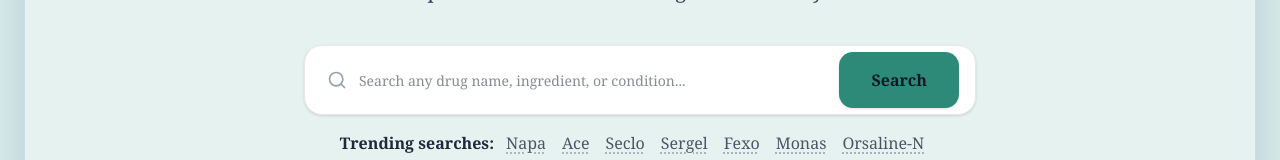
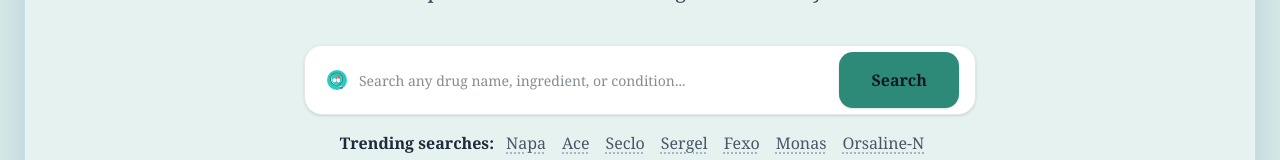
Before and after one commit to qilaro/Med-Nest, a Next.js app in the folder frontend/: page / in a window 1280 px wide. Shown: the part 341-501 px from the top of the page. Built offline with nearby package versions, Linux system fonts and the light colour scheme; no server answers; the database is empty; a web font is replaced by a local one.

Commit message:
feat: pill.svg replaces magnifying glass in search bars

```diff
--- a/frontend/app/drugs/page.tsx
+++ b/frontend/app/drugs/page.tsx
@@ -2,7 +2,7 @@
 
 import { useState, useEffect, Suspense, useRef } from "react";
 import { useSearchParams, useRouter } from "next/navigation";
-import { Search, SlidersHorizontal, Pill, Loader2, X, AlertCircle, Star } from "lucide-react";
+import { SlidersHorizontal, Pill, Loader2, X, AlertCircle, Star } from "lucide-react";
 import { drugService } from "@/lib/services/drugService";
 import { DrugClass, DrugSummary } from "@/types/drug";
 import DrugCard from "@/components/drugs/DrugCard";
@@ -210,7 +210,7 @@ function DrugsContent() {
 
         <form ref={searchRef} onSubmit={(e) => handleSearch(e)} className="flex flex-wrap gap-4 mb-10 items-center">
           <div className="relative flex-1">
-            <Search className="absolute left-3 top-1/2 -translate-y-1/2 h-5 w-5 text-muted-foreground" />
+            <img src="/icons/pill.svg" alt="search" className="absolute left-3 top-1/2 -translate-y-1/2 h-5 w-5" />
             <Input
               type="text"
               value={query}
--- a/frontend/app/page.tsx
+++ b/frontend/app/page.tsx
@@ -136,10 +136,7 @@ export default function Home() {
               <form ref={searchRef} onSubmit={handleSearchSubmit} className="max-w-2xl mx-auto mb-4 relative">
                 <div className="flex gap-2 bg-white rounded-2xl py-1.5 pl-1.5 pr-4 shadow-sm border border-gray-200">
                   <div className="flex-1 relative flex items-center">
-                    <svg xmlns="http://www.w3.org/2000/svg" width="24" height="24" viewBox="0 0 24 24" fill="none" stroke="currentColor" strokeWidth="2" strokeLinecap="round" strokeLinejoin="round" className="absolute left-4 h-5 w-5 text-gray-400" aria-hidden="true">
-                      <path d="m21 21-4.34-4.34"></path>
-                      <circle cx="11" cy="11" r="8"></circle>
-                    </svg>
+                    <img src="/icons/pill.svg" alt="search" className="absolute left-4 h-5 w-5" />
                     <Input
                       type="text"
                       value={query}
```
